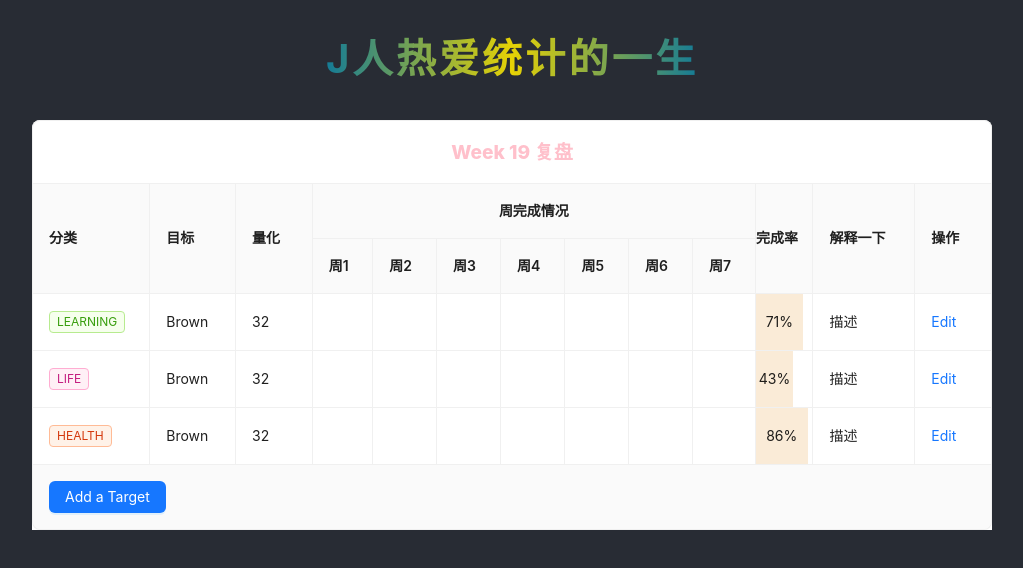
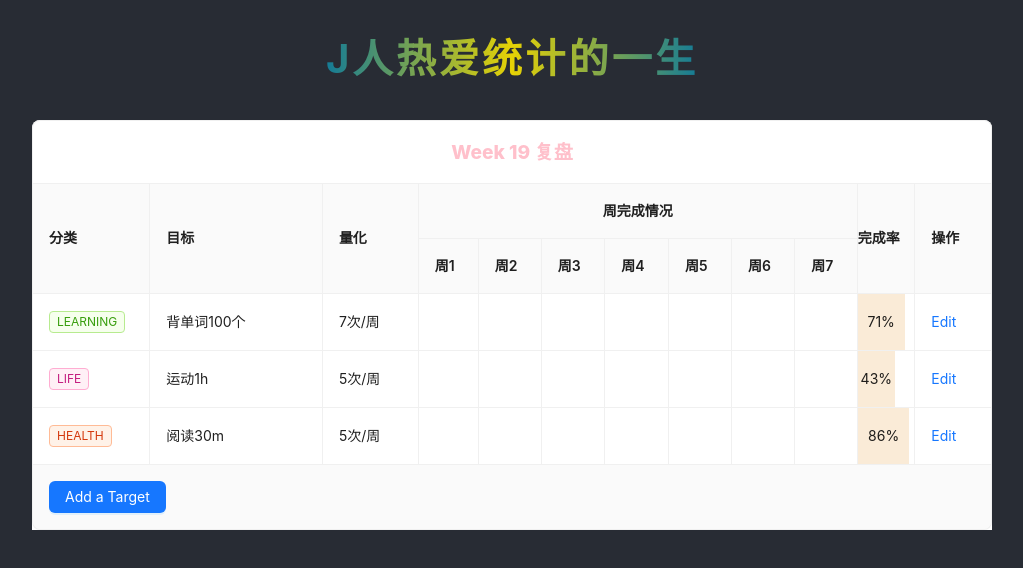
Before and after one commit to CodingWithAlice/J-Table, a React (Create React App) app: page / in a window 1280 px wide. Shown: the top 568 px of the page, without its empty margins (128-1151 px from the left). Built offline with nearby package versions, Linux system fonts and the light colour scheme; a small style sheet from the web is missing.

Commit message:
edit：移除描述展示+优化量化指标展示

```diff
--- a/src/App.js
+++ b/src/App.js
@@ -38,8 +38,8 @@ const EditInput = {
         ]}
     />,
     target: <Input />,
-    quantify: <Input />,
-    excuse: <Input />,
+    quantify: <InputNumber />,
+    // excuse: <Input />,
     weekSituation: <Switch />,
 };
 
@@ -81,25 +81,25 @@ const originData = [
     {
         key: 'target0',
         category: [Category.learning],
-        target: 'Brown',
-        quantify: 32,
-        excuse: '描述',
+        target: '背单词100个',
+        quantify: 7,
+        // excuse: '描述',
         weekSituation: [1, 0, 1, 1, 0, 1, 1]
     },
     {
         key: 'target1',
         category: [Category.life],
-        target: 'Brown',
-        quantify: 32,
-        excuse: '描述',
+        target: '运动1h',
+        quantify: 5,
+        // excuse: '描述',
         weekSituation: [0, 0, 1, 1, 0, 0, 1]
     },
     {
         key: 'target2',
         category: [Category.health],
-        target: 'Brown',
-        quantify: 32,
-        excuse: '描述',
+        target: '阅读30m',
+        quantify: 5,
+        // excuse: '描述',
         weekSituation: [0, 1, 1, 1, 1, 1, 1]
     },
 ];
@@ -124,9 +124,9 @@ function App() {
         const newData = {
             key: `target${data?.length}`,
             category: [Category.learning],
-            target: 'Brown',
-            quantify: 32,
-            excuse: '描述',
+            target: '今天也要更好鸭',
+            quantify: 5,
+            // excuse: '描述',
             weekSituation: Array(7)
         };
         setData([...data, newData]);
@@ -182,16 +182,18 @@ function App() {
         {
             key: 'target',
             dataIndex: 'target',
-            // width: 56,
+            width: '18%',
             title: '目标',
             editable: true,
         },
         {
             key: 'quantify',
             dataIndex: 'quantify',
-            width: '8%',
-            // width: 56,
+            width: '10%',
             title: '量化',
+            render:(_, { quantify }) => {
+                return <>{quantify}次/周</>
+            },
             editable: true,
         },
         {
@@ -229,12 +231,12 @@ function App() {
             },
             editable: false, // 由前面数据计算而得
         },
-        {
-            key: 'excuse',
-            dataIndex: 'excuse',
-            title: '解释一下',
-            editable: true,
-        },
+        // {
+        //     key: 'excuse',
+        //     dataIndex: 'excuse',
+        //     title: '解释一下',
+        //     editable: true,
+        // },
         {
             title: '操作',
             dataIndex: 'operation',
```
